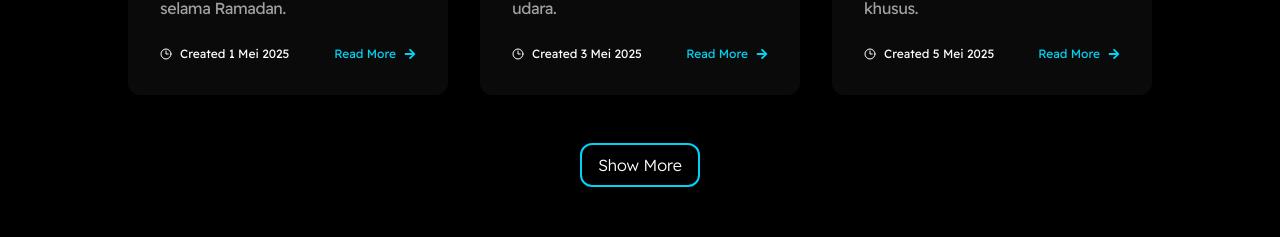
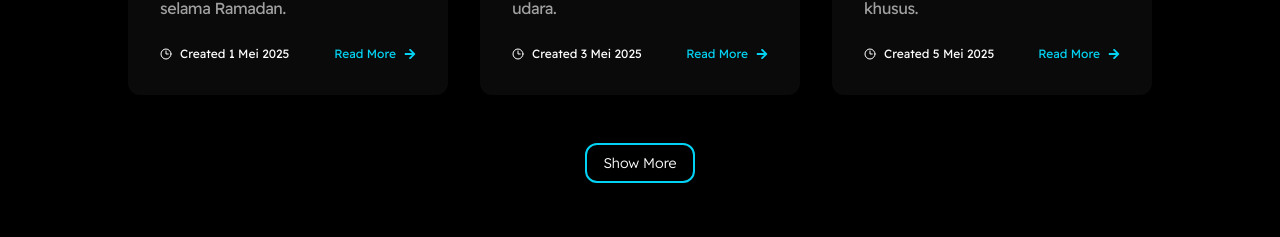
Before and after one commit to woodworkeruva/fundraisers-app, a Next.js app: page / in a window 1280 px wide. Shown: the part 2115-2352 px from the top of the page. Built offline with nearby package versions, Linux system fonts and the light colour scheme.

Commit message:
up minor detail

```diff
--- a/src/components/ContributeModal.tsx
+++ b/src/components/ContributeModal.tsx
@@ -43,7 +43,7 @@ export default function ContributeModal({ onCardClose, isContributeOpen }: Contr
           Contribute To <span className="text-cyan-400">Fund</span>raisers
         </h2>
 
-        <p className="font-thin text-neutral-300  text-sm md:text-md mb-4 md:mb-8">
+        <p className="font-thin text-neutral-300  text-[0.7rem] md:text-md mb-4 md:mb-8">
           Fundraisers will receive the IDRX stablecoin you contribute to us. Once a program reaches its funding target, we will allocate the collected funds to the program&apos;s PIC (Person In Charge). You will be able to monitor each withdrawal made by the PIC and track exactly how the funds are being used, ensuring full transparency and accountability.
         </p>
 
--- a/src/components/Home Comps/ExploreSection.tsx
+++ b/src/components/Home Comps/ExploreSection.tsx
@@ -54,7 +54,7 @@ export default function ExploreSection({onOpen, selectedCard}: ExploreSectionPro
             ))}
         </div>
         <div className="w-full flex mx-auto justify-center mt-12">
-          <Buttons type="button" className="text-white px-4 py-2  rounded-xl border-[2px] border-cyan-400 font-thin" onClick={() => setShowMore(!showMore)}>Show {showMore ? 'Less' : 'More'}</Buttons>
+          <Buttons type="button" className="text-white text-sm md:text-md px-4 py-2  rounded-xl border-[2px] border-cyan-400 font-thin" onClick={() => setShowMore(!showMore)}>Show {showMore ? 'Less' : 'More'}</Buttons>
         </div>
         </div>
     </div>
```
